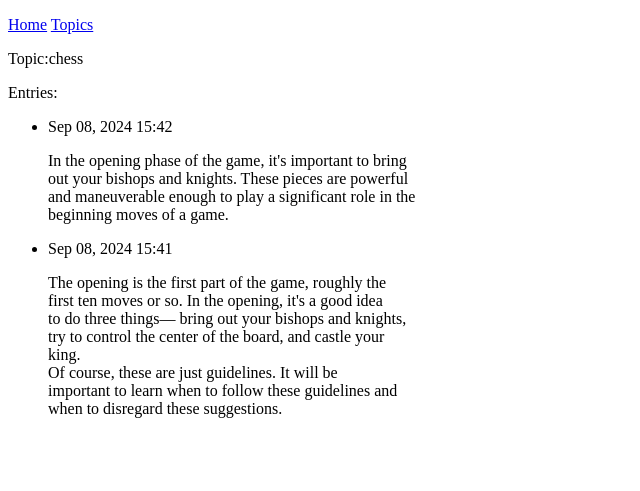
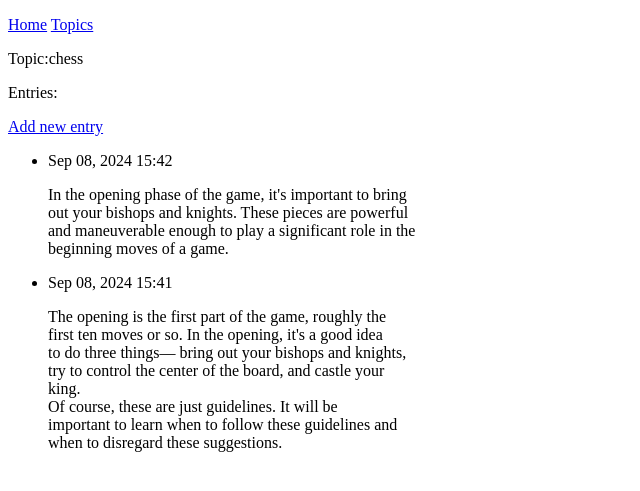
Before and after one commit to dsfgfghb/python_learn, a Django app: page /topics/1/ in a window 1280 px wide. Shown: the top 491 px of the page, without its empty margins (0-640 px from the left). Run offline with Django 5.2, Linux system fonts and the light colour scheme; data comes from the database, SQL or seed files in the repository.

Commit message:
topic&entry

```diff
--- a/learning_log/learning_logs/templates/learning_logs/topic.html
+++ b/learning_log/learning_logs/templates/learning_logs/topic.html
@@ -12,6 +12,10 @@
     {% block content %}
     <p>Topic:{{topic.text}}</p>
     <p>Entries:</p>
+    <p>
+        <a href="{% url 'learning_logs:new_entry' topic.id %}">Add new entry</a>
+    </p>
+    </p>
     <ul>
         {% for entry in entries %}
         <li>
--- a/learning_log/learning_logs/templates/learning_logs/topics.html
+++ b/learning_log/learning_logs/templates/learning_logs/topics.html
@@ -20,6 +20,7 @@
         <li>No topics have been added yet.</li>
         {% endfor %}
     </ul>
+    <a href="{% url 'learning_logs:new_topic' %}">Add a new topic</a>
     {% endblock content %}
 </body>
 </html>
--- a/learning_log/learning_logs/urls.py
+++ b/learning_log/learning_logs/urls.py
@@ -6,7 +6,10 @@ urlpatterns = [
     # 主页
     path('', views.index, name='index'),
     path('topics/',views.topics,name='topics'),
-    path('topics/<int:topic_id>/', views.topic, name='topic')
+    path('topics/<int:topic_id>/', views.topic, name='topic'),
+    path('new_topic/', views.new_topic, name='new_topic'),
+    path('new_entry/<int:topic_id>',views.new_entry,name='new_entry'),
+    path('edit_entry/<int:entry_id>',views.edit_entry,name='edit_entry'),
 ]
 #     让 Django 查找在基础 URL 后紧跟单词 topics 的
 # URL，第二部分（/<int:topic_id>/）与在两个斜杠之间的整
--- a/learning_log/learning_logs/views.py
+++ b/learning_log/learning_logs/views.py
@@ -1,5 +1,6 @@
-from django.shortcuts import render
-from .models import Topic
+from django.shortcuts import render,redirect
+from .models import Topic,Entry
+from .forms import TopicForm,EntryForm
 
 # Create your views here.
 def index(request):
@@ -15,3 +16,45 @@ def topic(request,topic_id):
     entries = topic.entry_set.order_by('-date_added')
     context = {'topic': topic,'entries': entries}
     return render(request, 'learning_logs/topic.html', context)
+
+def new_topic(request):
+    if request.method != 'POST':
+        form = TopicForm()          #如果为GET 请求，创建一个新表单
+        print("ijk")
+    else:
+        form = TopicForm(data = request.POST)
+        if form.is_vaild():#方法 is_valid() 核实用户填写了所有必不可少的字段
+
+            form.save()#调用save()，将表单中的数据写入数据库
+            return redirect('learning_logs:topics')#使用 redirect()将用户的浏览器重定向到页面 topics
+
+    context = {'form':form}
+    return render(request,'learning_logs/new_topic.html',context)
+
+def new_entry(request,topic_id):
+    topic = Topic.objects.get(id=topic_id)
+    if request.method !='Post':
+        form = EntryForm()
+        print("ijk")
+    else:
+        form = EntryForm(data=request.POST)
+        if form.is_valid():
+            new_entry = form.save(commit=False)
+            new_entry.topic = topic
+            new_entry.save()
+            return redirect('learning_logs:topic',topic_id=topic_id)
+    context = {'topic':topic,'form':form}
+    return render(request,'learning_logs/new_entry.html',context)
+
+def edit_entry(request,entry_id):
+    entry=Entry.objects.get(id=entry_id)
+    topic=entry.topic
+    if request.method!='POST':
+        form = EntryForm(instance=entry)
+    else:
+        form = EntryForm(instance=entry,data=request.POST)
+        if form.is_valid():
+            form.save()
+            return redirect('learning_logs:topic',topic_id=topic.id)
+    context = {'entry':entry,'topic':topic,'form':form}
+    return render(request,'learning:logs/endit_entry.html',context)
```
Also changed, not shown: learning_log/learning_logs/forms.py (added, +16 -0 lines), learning_log/learning_logs/templates/learning_logs/new_entry.html (added, +20 -0 lines), learning_log/learning_logs/templates/learning_logs/new_topic.html (added, +21 -0 lines).
